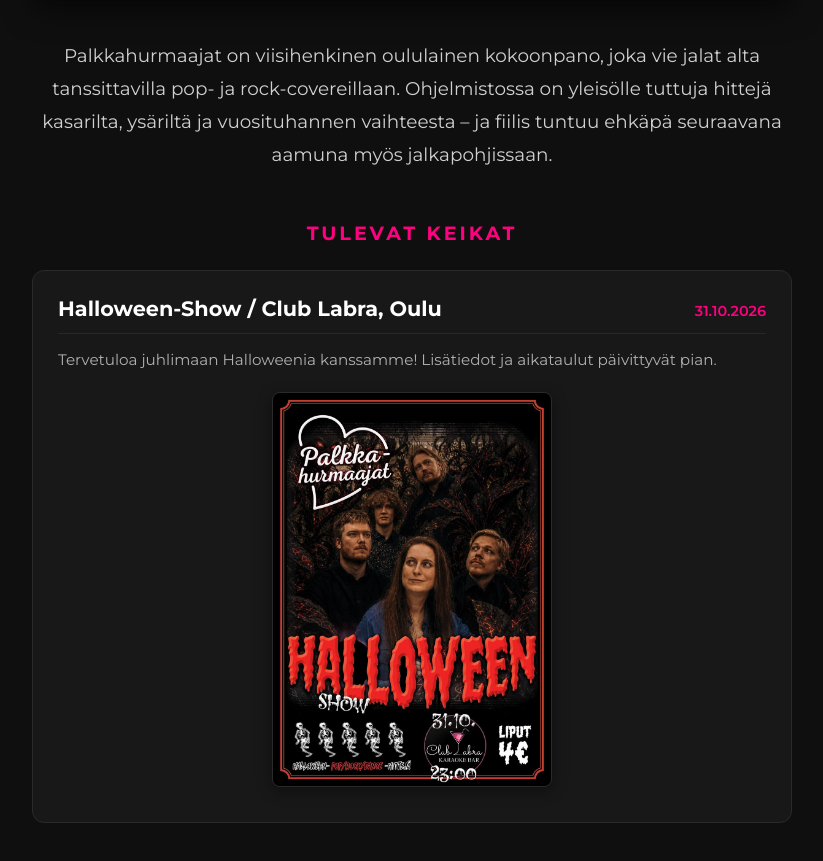
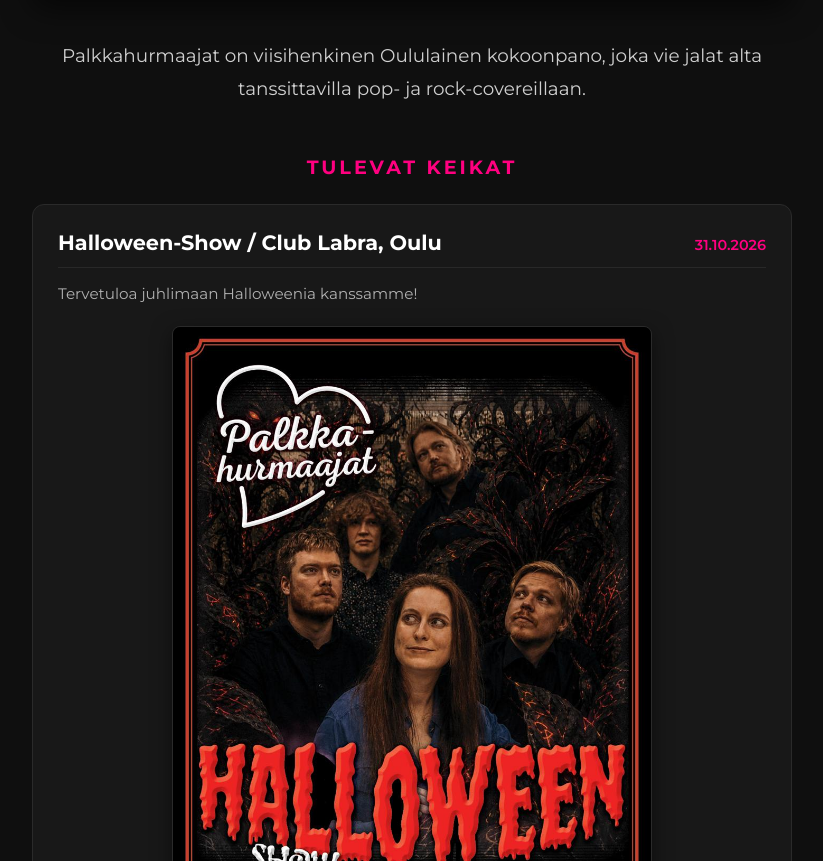
Before and after one commit to kimmoholappa/palkkahurmaajattest, a plain HTML site: page index.html in a window 1280 px wide. Shown: the part 651-1512 px from the top of the page, without its empty margins (228-1051 px from the left). Drawn offline with Linux system fonts and the light colour scheme.

Commit message:
Sisältöä ja skaalautuvuutta päivitetty

```diff
--- a/index.html
+++ b/index.html
@@ -120,8 +120,8 @@
         }
 
         .logo-on-image {
-            max-width: 180px;
-            width: 40%;
+            max-width: 220px;
+            width: 30%;
             height: auto;
             filter: drop-shadow(0px 3px 8px rgba(0, 0, 0, 0.8));
         }
@@ -189,15 +189,13 @@
 
         .poster-img {
             width: 100%;
-            max-width: 280px; /* Rajoitetaan julisteen maksimileveys sopivan kokoiseksi */
-            height: auto;
-            max-height: 400px; /* Estetään ettei julisteesta tule liian korkea */
-            object-fit: contain; /* Säilyttää kuvan mittasuhteet täydellisesti */
+            max-width: 480px; /* Isompi maksimileveys tietokoneelle */
+            height: auto;     /* Säilyttää mittasuhteet automaattisesti */
             border-radius: 8px;
             display: block;
             margin: 20px auto 10px auto; /* Keskittää julisteen kortin sisälle */
             border: 1px solid var(--border-color);
-            box-shadow: 0 4px 15px rgba(0, 0, 0, 0.4);
+            box-shadow: 0 6px 20px rgba(0, 0, 0, 0.5);
         }
 
         /* YouTube-soitin kortin sisällä */
@@ -340,7 +338,7 @@
         <!-- SUOMEKSI -->
         <div id="content-fi" lang="fi">
             <p class="description">
-                Palkkahurmaajat on viisihenkinen oululainen kokoonpano, joka vie jalat alta tanssittavilla pop- ja rock-covereillaan. Ohjelmistossa on yleisölle tuttuja hittejä kasarilta, ysäriltä ja vuosituhannen vaihteesta – ja fiilis tuntuu ehkäpä seuraavana aamuna myös jalkapohjissaan.
+                Palkkahurmaajat on viisihenkinen Oululainen kokoonpano, joka vie jalat alta tanssittavilla pop- ja rock-covereillaan.
             </p>
 
             <!-- TULEVAT KEIKAT -->
@@ -351,7 +349,7 @@
                     <h2 class="gig-title">Halloween-Show / Club Labra, Oulu</h2>
                     <span class="gig-date">31.10.2026</span>
                 </div>
-                <p class="gig-desc">Tervetuloa juhlimaan Halloweenia kanssamme! Lisätiedot ja aikataulut päivittyvät pian.</p>
+                <p class="gig-desc">Tervetuloa juhlimaan Halloweenia kanssamme!</p>
                 <img src="halloweenkeikkajuliste.jpg" alt="Keikkajuliste" class="poster-img">
             </div>
 
```
